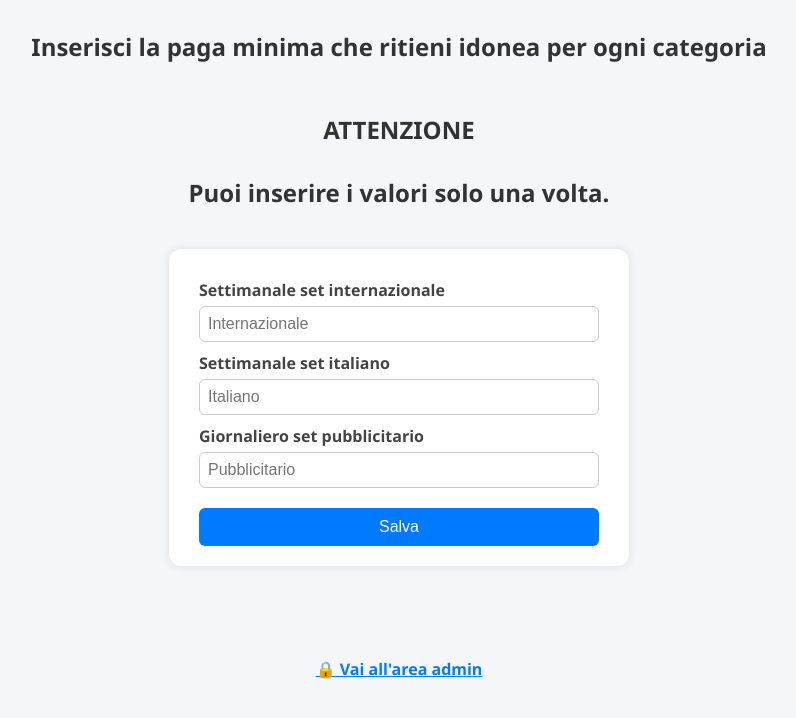
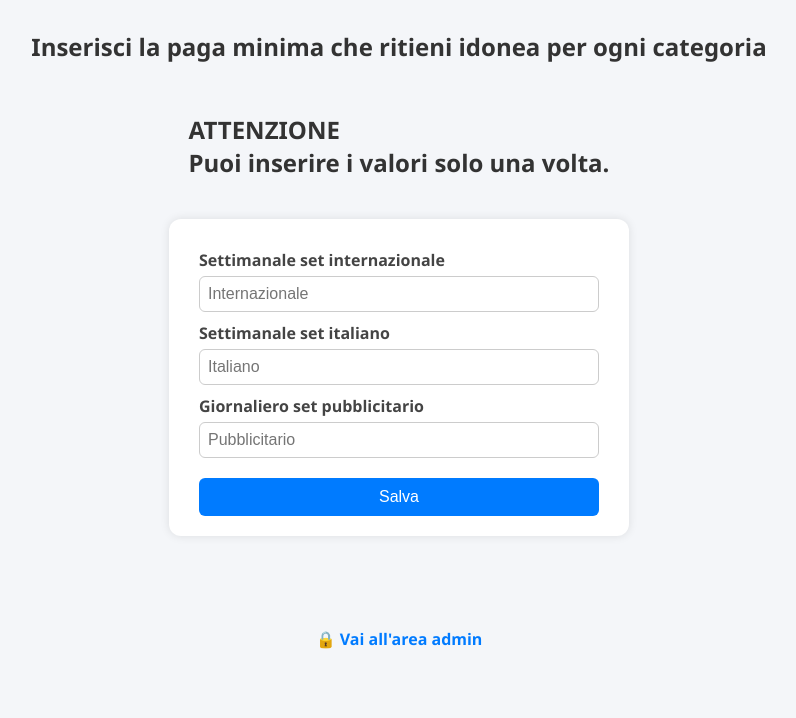
Before and after one commit to Tabellapaghevideo/italia, a website: page public/index.html in a window 1280 px wide. In both pictures the pointer is over the link "🔒 Vai all'area admin". Shown: the whole page, without its empty margins (241-1037 px from the left). Drawn offline with Linux system fonts and the light colour scheme; a script that the page names is missing.

Commit message:
Aggiornato file index.html

```diff
--- a/public/index.html
+++ b/public/index.html
@@ -91,7 +91,14 @@
     }
 
     .admin-link a:hover {
-      text-decoration: underline;
+     <!DOCTYPE html>
+<html lang="it">
+<head>
+  <meta charset="UTF-8" />
+  <title>Test centro</title>
+  <style>
+    .container {
+      text-align: center;
     }
   </style>
 </head>
@@ -99,19 +106,13 @@
 
   <h2>Inserisci la paga minima che ritieni idonea per ogni categoria</h2>
 
-  <title>Test centro</title>
-<style>
-  .container {
-    text-align: center;
-  }
-</style>
-</head>
-<body>
+  <div class="container">
+    <h2>ATTENZIONE<br>Puoi inserire i valori solo una volta.</h2>
+  </div>
 
-<div class="container">
-  <h2>ATTENZIONE</h2>
-  <h2>Puoi inserire i valori solo una volta.</h2>
-</div>
+</body>
+</html>
+
 
   <form id="form">
     <label for="intSet">Settimanale set internazionale</label>
```
